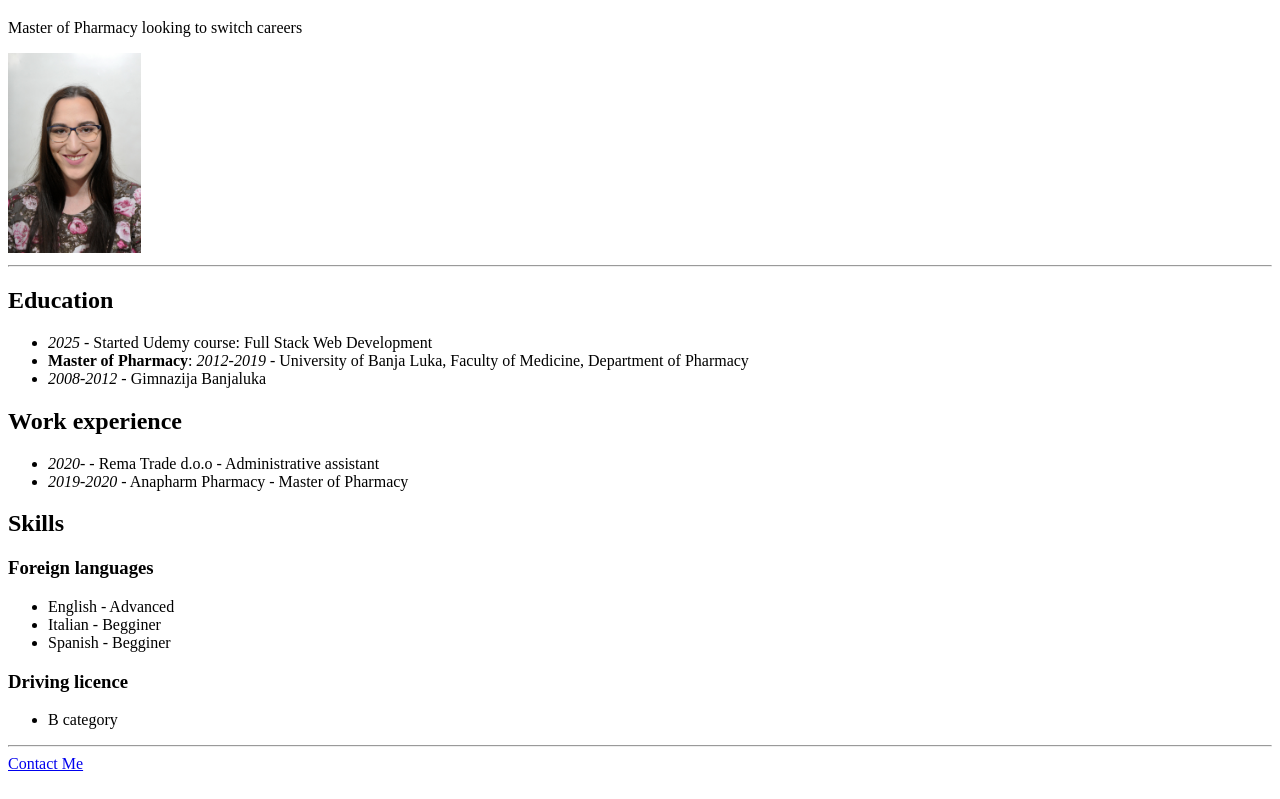
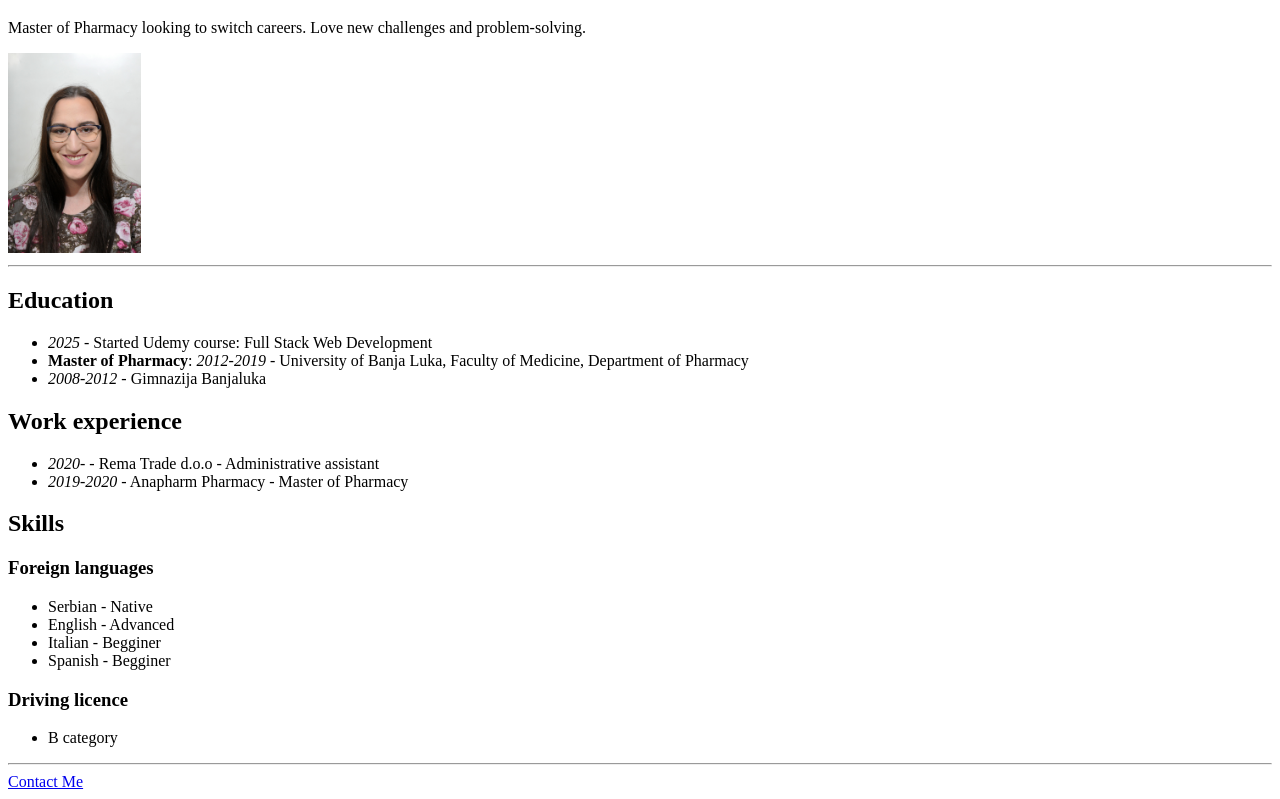
Before and after one commit to jel-d/My-Resume, a plain HTML site: page index.html in a window 1280 px wide. Shown: the part 61-860 px from the top of the page. Drawn offline with Linux system fonts and the light colour scheme.

Commit message:
Enhance resume details and skills section
Updated the resume content to include additional skills and a personal statement.

```diff
--- a/index.html
+++ b/index.html
@@ -7,7 +7,7 @@
 </head>
 <body>
     <h1>Jelena Dulić</h1>
-    <p>Master of Pharmacy looking to switch careers</p>
+    <p>Master of Pharmacy looking to switch careers. Love new challenges and problem-solving.</p>
     <img src="./assets/Untitled.jpg" height=200 alt="My portrait photo">
 <hr/>
     <h2>Education</h2>
@@ -24,6 +24,7 @@
     <h2>Skills</h2>
     <h3>Foreign languages</h3>
     <ul>
+        <li>Serbian - Native</li>
         <li>English - Advanced</li>
         <li>Italian - Begginer</li>
         <li>Spanish - Begginer</li>
@@ -35,4 +36,5 @@
     <a href="./public/contact.html">Contact Me</a>
 
 </body>
+
 </html>
```
